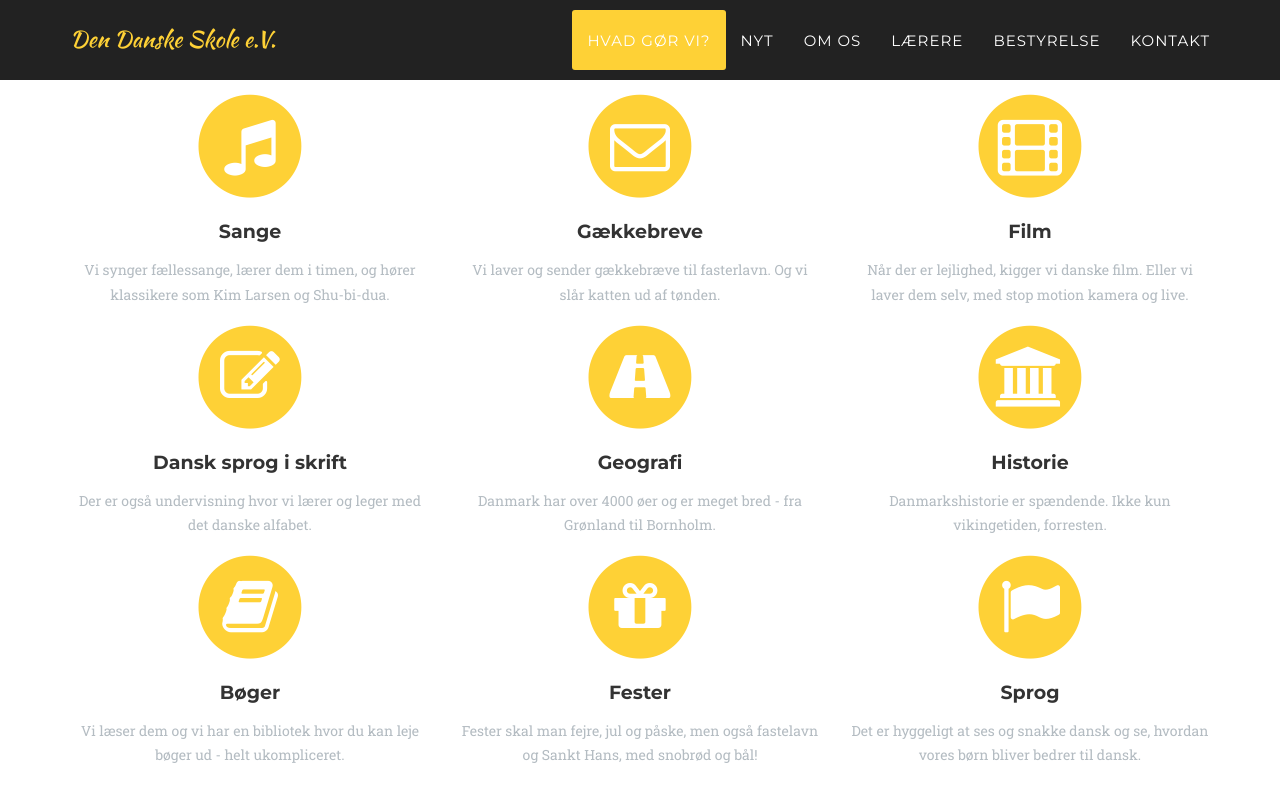
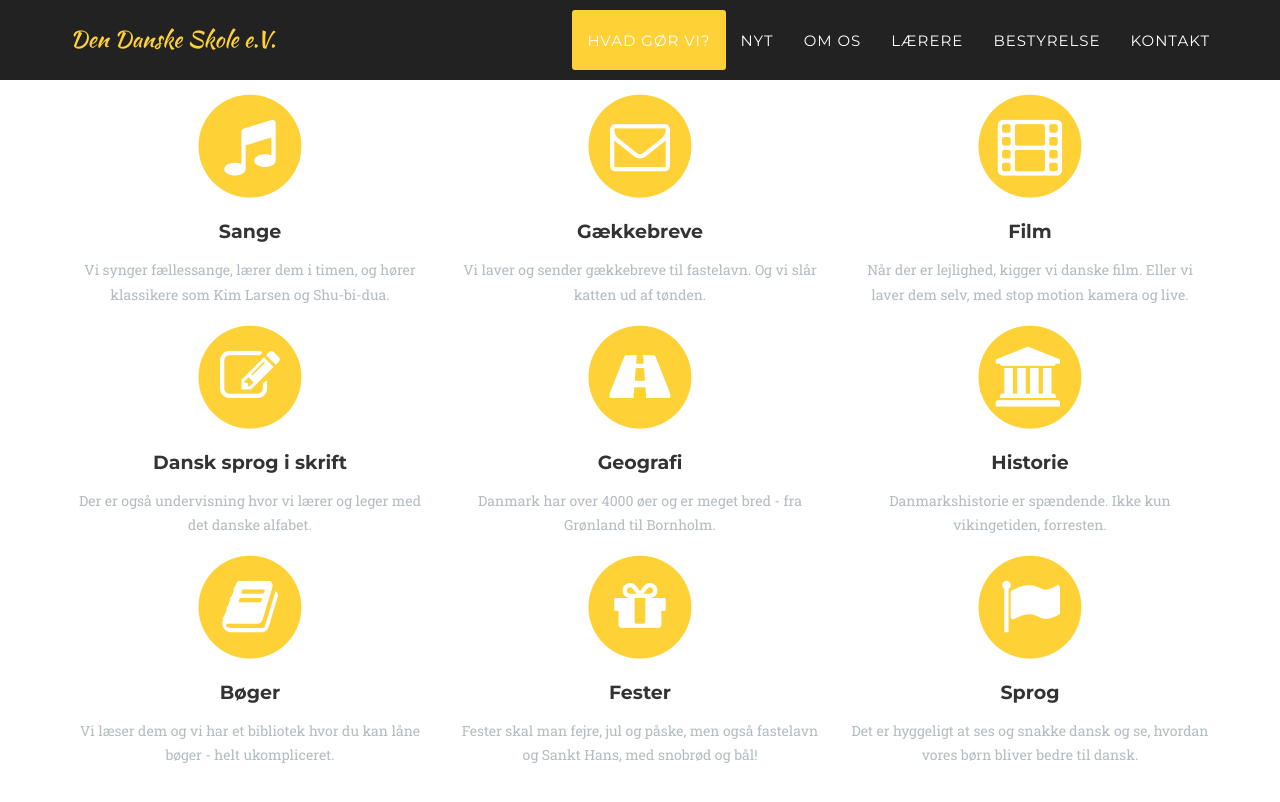
Before and after one commit to pilz/jekyll-danskskole, a Jekyll site: the page built from index.html, in a window 1280 px wide and 900 px high, scrolled down 1053 px. Shown: the top 802 px of the window. Built offline with Jekyll 4.4.1, drawn with Linux system fonts in a browser that asks for light colours; some web fonts are replaced; some of the changed text lies outside the part shown.

Commit message:
Smårettelser i teksterne.

```diff
--- a/_includes/hvad.html
+++ b/_includes/hvad.html
@@ -25,7 +25,7 @@ I den danske skole lærer man dansk, men ikke kun! Kom og besøg os, prøv bare.
                         <i class="fa fa-envelope-o fa-stack-1x fa-inverse"></i>
                     </span>
                     <h4 class="service-heading">Gækkebreve</h4>
-                    <p class="text-muted">Vi laver og sender gækkebræve til fasterlavn. Og vi slår katten ud af tønden.</p>
+                    <p class="text-muted">Vi laver og sender gækkebreve til fastelavn. Og vi slår katten ud af tønden.</p>
                 </div>
                 <div class="col-md-4">
                     <span class="fa-stack fa-4x">
@@ -65,7 +65,7 @@ I den danske skole lærer man dansk, men ikke kun! Kom og besøg os, prøv bare.
                         <i class="fa fa-book fa-stack-1x fa-inverse"></i>
                     </span>
                     <h4 class="service-heading">Bøger</h4>
-                    <p class="text-muted">Vi læser dem og vi har en bibliotek hvor du kan leje bøger ud - helt ukompliceret.</p>
+                    <p class="text-muted">Vi læser dem og vi har et bibliotek hvor du kan låne bøger - helt ukompliceret.</p>
                 </div>
                 <div class="col-md-4">
                     <span class="fa-stack fa-4x">
@@ -81,7 +81,7 @@ I den danske skole lærer man dansk, men ikke kun! Kom og besøg os, prøv bare.
                         <i class="fa fa-flag fa-stack-1x fa-inverse"></i>
                     </span>
                     <h4 class="service-heading">Sprog</h4>
-                    <p class="text-muted">Det er hyggeligt at ses og snakke dansk og se, hvordan vores børn bliver bedrer til dansk.</p>
+                    <p class="text-muted">Det er hyggeligt at ses og snakke dansk og se, hvordan vores børn bliver bedre til dansk.</p>
                 </div>
             </div>
         </div>
--- a/_includes/laerere.html
+++ b/_includes/laerere.html
@@ -30,7 +30,7 @@
             </div>
             <div class="row">
                 <div class="col-lg-8 col-lg-offset-2 text-center">
-                    <p class="large text-muted">En lærer og en hjælpelærer passer et hold. Ofte sammenfatter vi 2 klasser og laver mange spændende ting som danske sange og lege, hører Kim Larsen, udforsker Danmarkshistorien eller laver Dasko, den Danske Skoles avis.</p>
+                    <p class="large text-muted">En lærer og en hjælpelærer passer et hold. Ofte samler vi 2 klassetrin og laver mange spændende ting som danske sange og lege, hører Kim Larsen, udforsker Danmarkshistorien eller laver Dasko, den Danske Skoles avis.</p>
                 </div>
             </div>
         </div>
--- a/_includes/omos.html
+++ b/_includes/omos.html
@@ -62,7 +62,7 @@
                                     <h4 class="subheading">Fastelavn</h4>
                                 </div>
                                 <div class="timeline-body">
-                                    <p class="text-muted">Den kenner man også i Tyskland. Men vi også slår katten ud af tønden. Det kender de ikke til!</p>
+                                    <p class="text-muted">Det kender man også i Tyskland. Men slå katten af tønden, det kender de ikke til!</p>
                                 </div>
                             </div>
                         </li>
```
